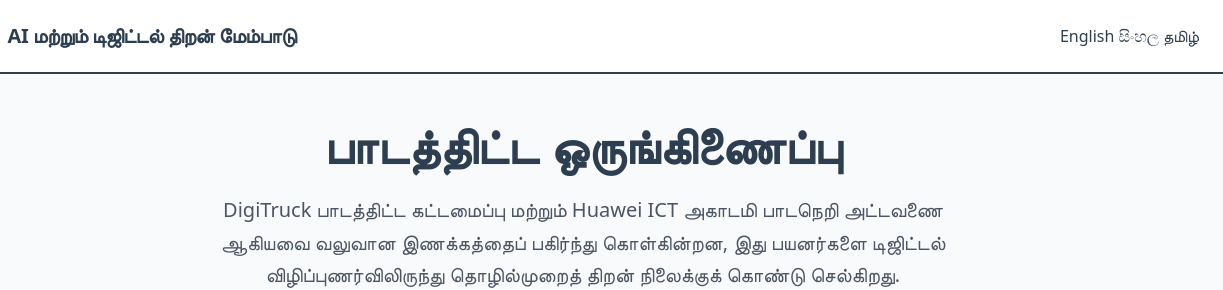
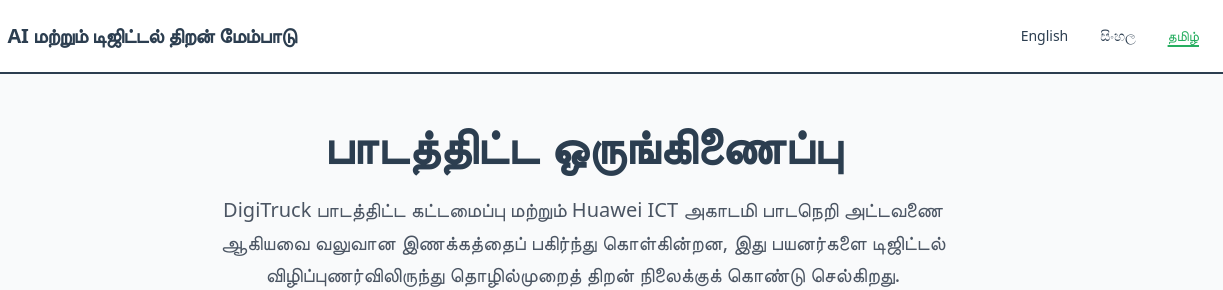
Before and after one commit to samisa-abeysinghe/ai_and_digital_capacity_building, a plain HTML site: page integration_huawei_ta.html in a window 1280 px wide. Shown: the top 290 px of the page, 57-1280 px from the left. Drawn offline with nearby package versions, Linux system fonts and the light colour scheme.

Commit message:
Fix language selector links in Tamil integration page

```diff
--- a/integration_huawei_ta.html
+++ b/integration_huawei_ta.html
@@ -31,10 +31,10 @@
                 <img src="assets/img/ai-dl-sb-logo.jpg" alt="Logo" class="h-10 rounded">
                 <a href="index_ta.html" class="text-xl font-bold tracking-tight hover:text-growthGreen transition">AI மற்றும் டிஜிட்டல் திறன் மேம்பாடு</a>
             </div>
-            <div class="lang-selector">
-                <a href="index.html" class="active">English</a>
-                <a href="index_si.html">සිංහල</a>
-                <a href="index_ta.html">தமிழ்</a>
+            <div class="flex space-x-4 text-sm font-medium">
+                <a href="integration_huawei.html" class="hover:text-growthGreen transition">English</a>
+                <a href="integration_huawei_si.html" class="hover:text-growthGreen transition pl-4">සිංහල</a>
+                <a href="integration_huawei_ta.html" class="underline decoration-2 underline-offset-4 text-growthGreen pl-4">தமிழ்</a>
             </div>
         </nav>
     </header>
```
